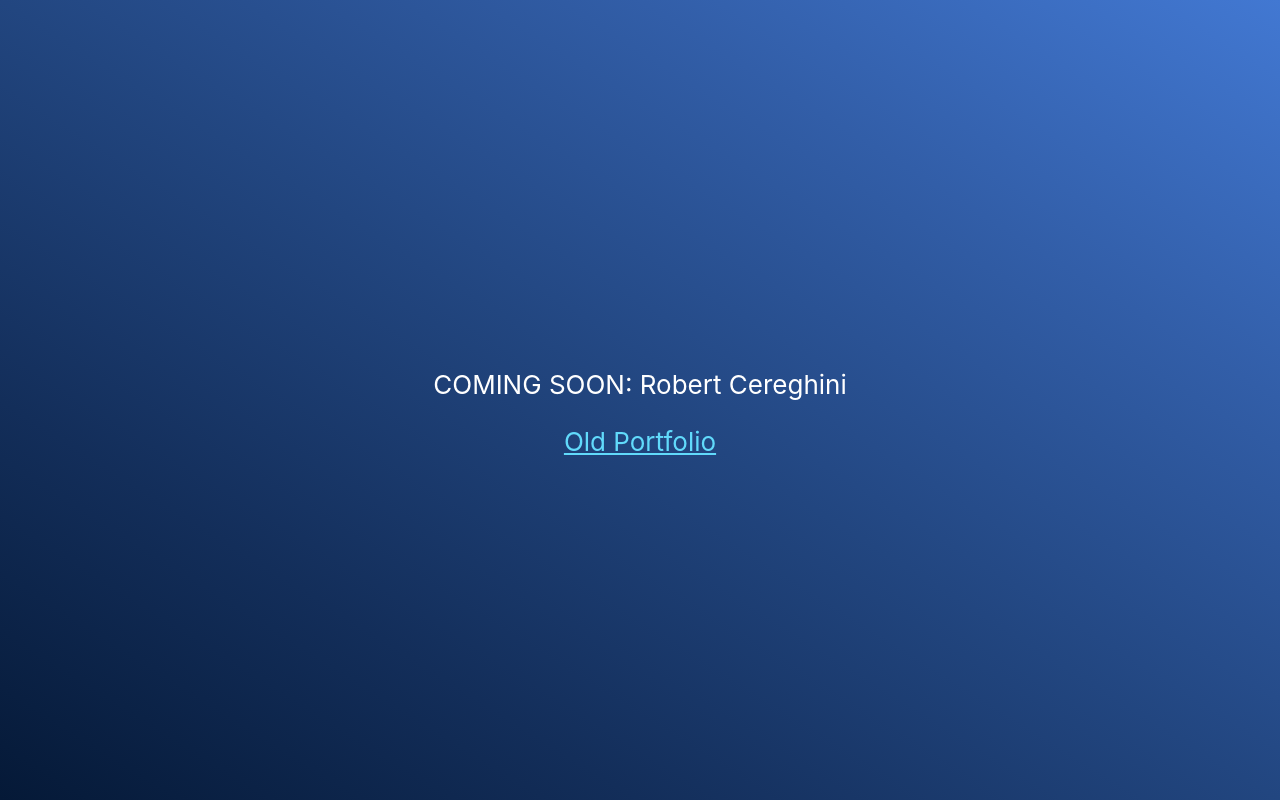
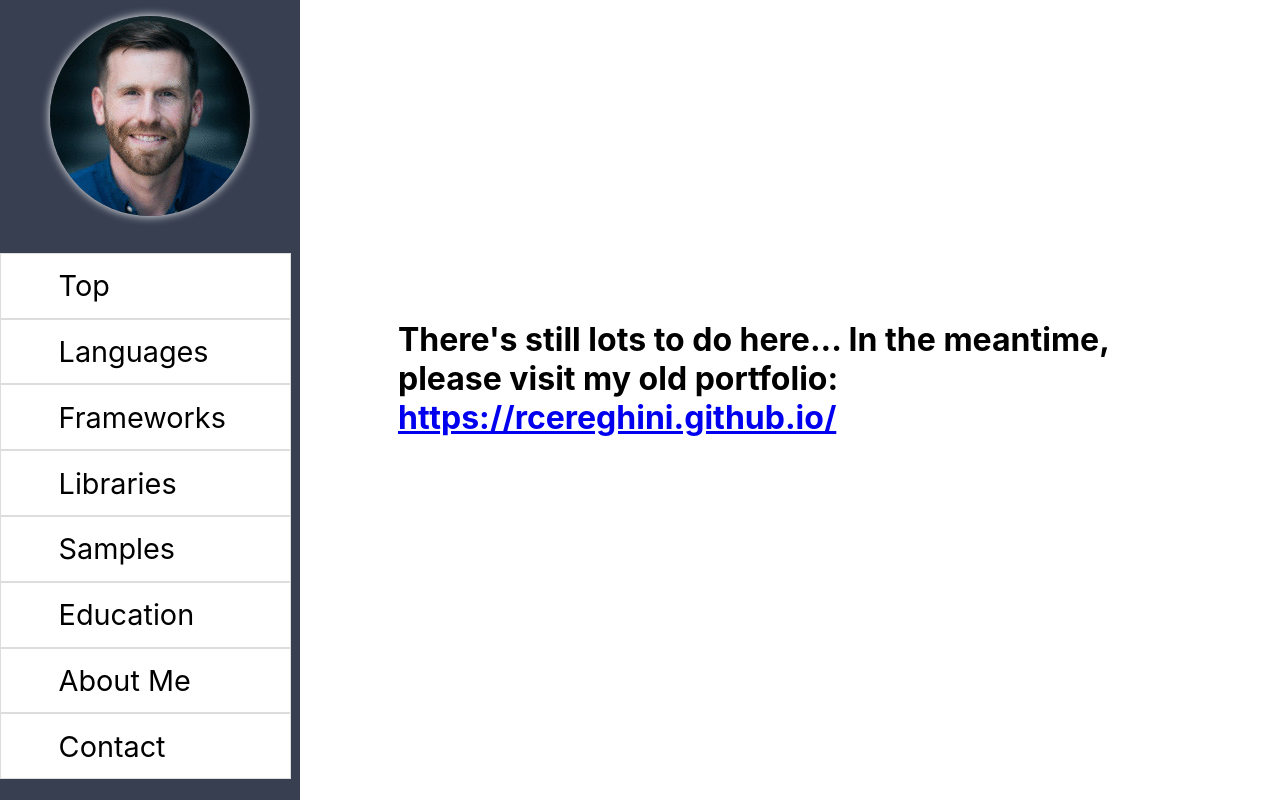
Before and after one commit to rcereghini/portfolio, a React (Create React App) app: page / in a window 1280 px wide. Built offline with nearby package versions, Linux system fonts and the light colour scheme.

Commit message:
Basic sidebar component

```diff
--- a/public/index.html
+++ b/public/index.html
@@ -3,6 +3,10 @@
   <head>
     <meta charset="utf-8" />
     <link rel="shortcut icon" href="%PUBLIC_URL%/favicon.ico" />
+    <link
+      rel="stylesheet"
+      href="https://cdnjs.cloudflare.com/ajax/libs/font-awesome/4.7.0/css/font-awesome.min.css"
+    />
     <meta name="viewport" content="width=device-width, initial-scale=1" />
     <meta name="theme-color" content="#000000" />
     <!--
--- a/src/App.css
+++ b/src/App.css
@@ -1,40 +1,12 @@
 .App {
-  text-align: center;
+  display: grid;
+  grid-template-columns: 300px 1fr;
+  grid-template-rows: 100vh;
+  height: 100vh;
 }
 
-.App-logo {
-  animation: App-logo-spin infinite 10s linear;
-  height: 40vmin;
-  pointer-events: none;
+.temp {
+  width: 80%;
+  margin: 0 auto;
+  margin-top: 40vh;
 }
-
-.App-header {
-  background-image: linear-gradient(
-    to right top,
-    #051937,
-    #132e5a,
-    #224680,
-    #325ea8,
-    #4278d2
-  );
-  min-height: 100vh;
-  display: flex;
-  flex-direction: column;
-  align-items: center;
-  justify-content: center;
-  font-size: calc(10px + 2vmin);
-  color: white;
-}
-
-.App-link {
-  color: #61dafb;
-}
-
-@keyframes App-logo-spin {
-  from {
-    transform: rotate(0deg);
-  }
-  to {
-    transform: rotate(360deg);
-  }
-}
--- a/src/App.js
+++ b/src/App.js
@@ -1,18 +1,21 @@
 import React from "react";
 import logo from "./bob.jpeg";
+import Sidebar from "./Components/Sidebar";
 import "./App.css";
 
 function App() {
-	return (
-		<div className="App">
-			<header className="App-header">
-				<p>COMING SOON: Robert Cereghini</p>
-				<a className="App-link" href="https://rcereghini.github.io/" target="_blank">
-					Old Portfolio
-				</a>
-			</header>
-		</div>
-	);
+  return (
+    <div className="App">
+      <Sidebar />
+      <h1 className="temp">
+        There's still lots to do here... In the meantime, please visit my old
+        portfolio:{" "}
+        <a href="https://rcereghini.github.io/">
+          https://rcereghini.github.io/
+        </a>
+      </h1>
+    </div>
+  );
 }
 
 export default App;
--- /dev/null
+++ b/src/Components/Sidebar.js
@@ -0,0 +1,45 @@
+import React, { Component, Fragment } from "react";
+import bob from "../bob.jpeg";
+import "./sidebar.css";
+
+class Sidebar extends React.Component {
+  constructor(props) {
+    super(props);
+    this.state = {};
+  }
+
+  componentDidMount() {
+    console.log("hi");
+  }
+
+  componentWillUnmount() {}
+
+  render() {
+    return (
+      <Fragment>
+        <div className="mainDiv">
+          <img
+            src={bob}
+            style={{
+              borderRadius: "50%",
+              margin: "1em auto",
+              boxShadow: "0px 0px 10px 0px white"
+            }}
+          />
+          <ul>
+            <li>Top</li>
+            <li>Languages</li>
+            <li>Frameworks</li>
+            <li>Libraries</li>
+            <li>Samples</li>
+            <li>Education</li>
+            <li>About Me</li>
+            <li>Contact</li>
+          </ul>
+        </div>
+      </Fragment>
+    );
+  }
+}
+
+export default Sidebar;
--- /dev/null
+++ b/src/Components/sidebar.css
@@ -0,0 +1,26 @@
+.mainDiv {
+  display: grid;
+  background-color: #373f51;
+  /* justify-content: center; */
+  /* align-items: center; */
+}
+
+ul {
+  list-style-type: none;
+  margin: 0em;
+  padding: 0em;
+  padding-right: 0.3em;
+  font-size: 1.8em;
+}
+
+li {
+  border: 1px solid #ddd;
+  padding: 0.5em 2em;
+  background-color: white;
+}
+
+li:hover {
+  background-color: black;
+  color: white;
+  cursor: pointer;
+}
```
Also changed, not shown: 2 other files (tests, documents, lock files or other folders).
